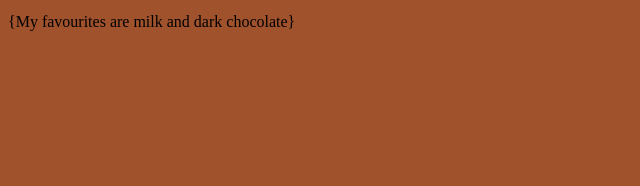
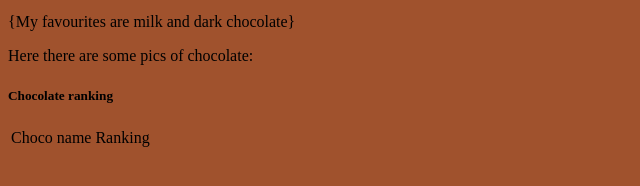
Before and after one commit to queenashy/Chocolate, a plain HTML site: page index.html in a window 1280 px wide. Shown: the part 188-374 px from the top of the page, without its empty margins (0-640 px from the left). Drawn offline with Linux system fonts and the light colour scheme.

Commit message:
Update index.html

```diff
--- a/index.html
+++ b/index.html
@@ -12,6 +12,14 @@
     <main>
       <p>There are three main types of chocolate —</br> white chocolate</br> milk chocolate</br>dark chocolate</p>
       <p>{My favourites are milk and dark chocolate}</p>
+      <p>Here there are some pics of chocolate:</p>
+      <h5>Chocolate ranking</h5>
+      <table>
+       <tr>
+         <td>Choco name</td>
+         <td>Ranking</td>
+        </tr>
+      </table>
     </main>
   </body>
 </html>
```
